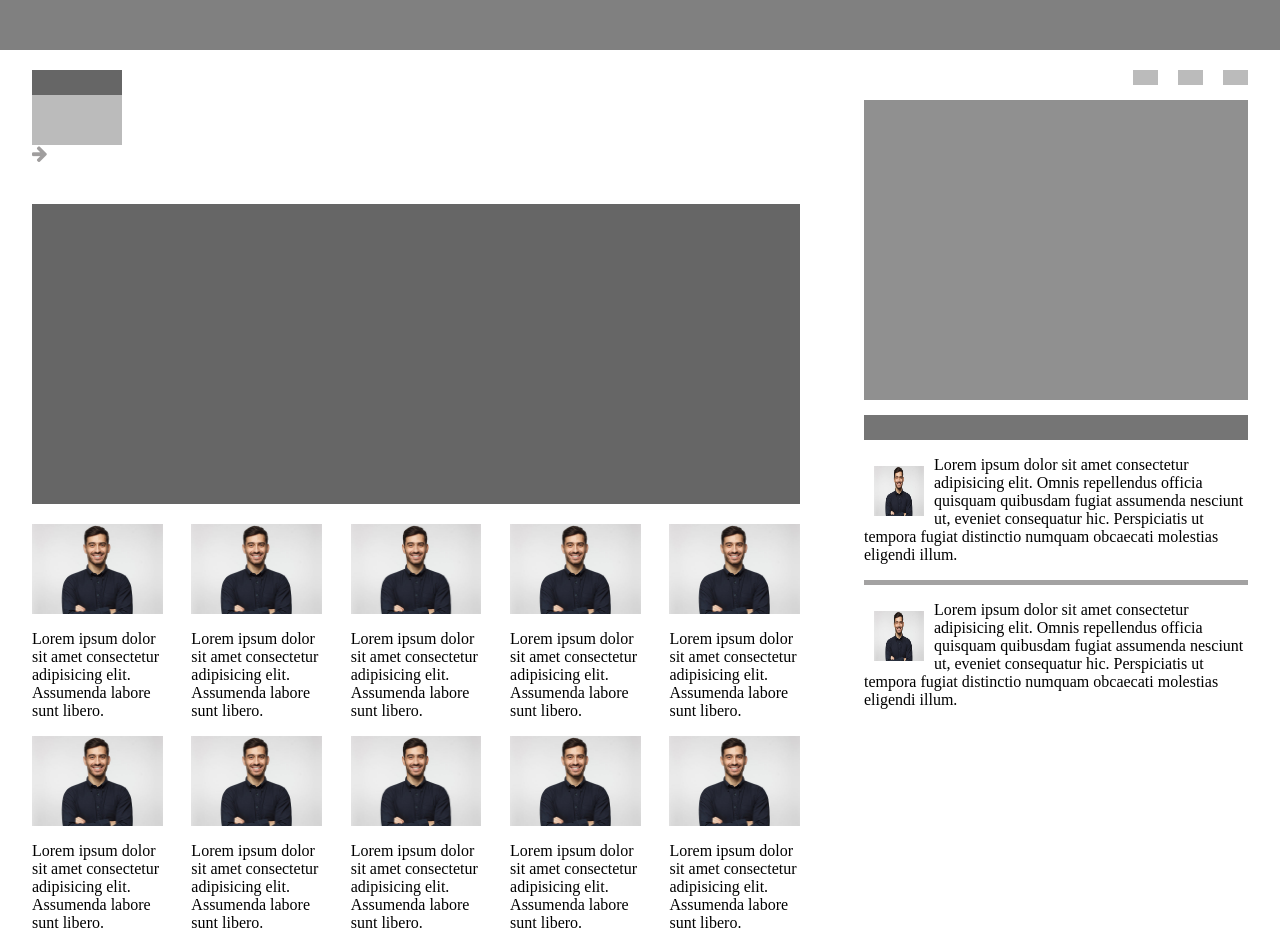
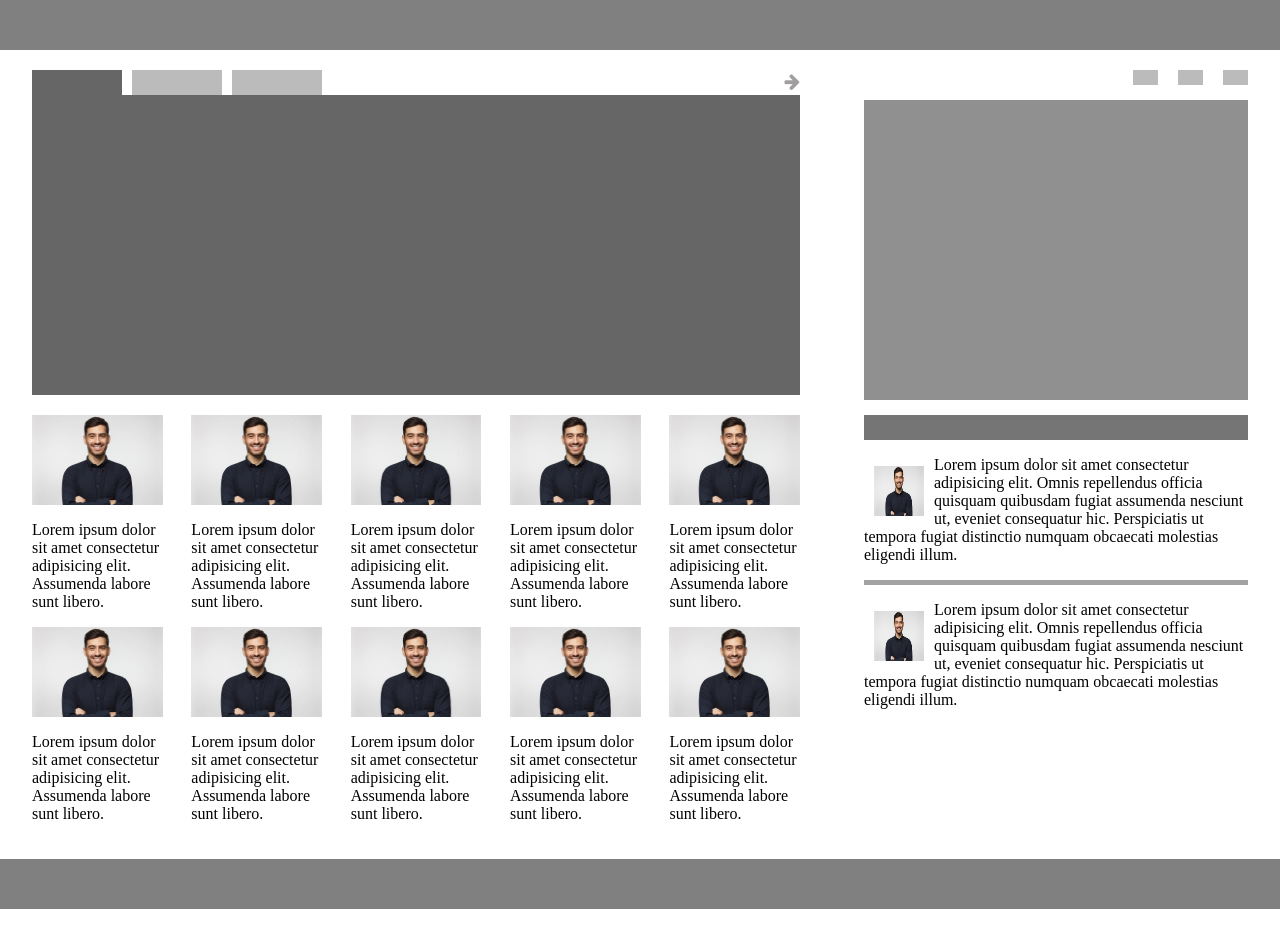
Before and after one commit to ansamjanajreh/CSS-Flexbox-layout, a plain HTML site: page index.html in a window 1280 px wide. Shown: the top 951 px of the page. After the commit the page ends 909 px from the top, so only its background shows below. Drawn offline with Linux system fonts and the light colour scheme.

Commit message:
Update index.html

```diff
--- a/index.html
+++ b/index.html
@@ -15,18 +15,19 @@
     <nav class="main"></nav>
     <div class="main">
       <div class="left">
-        <div class="header-left">
+        <div>
+          <div class="left-arrow">
+            <div class="boxes">
               <div class="left-box"></div>
               <div class="left-box"></div>
               <div class="left-box"></div>
+            </div>
             <div class="arrow">
               <i class="fa fa-arrow-right"></i>
             </div>
           </div>
-        <div class="large-header-content">
-          <div class="arrow-right"></div>
+          <div class="left-block"></div>
         </div>
-        <div class="left-block"></div>
         <div class="items-list">
           <div class="item">
             <img src="imgs/avatar.jpg" />
```
Lines whose indentation alone changed are shown as unchanged.
